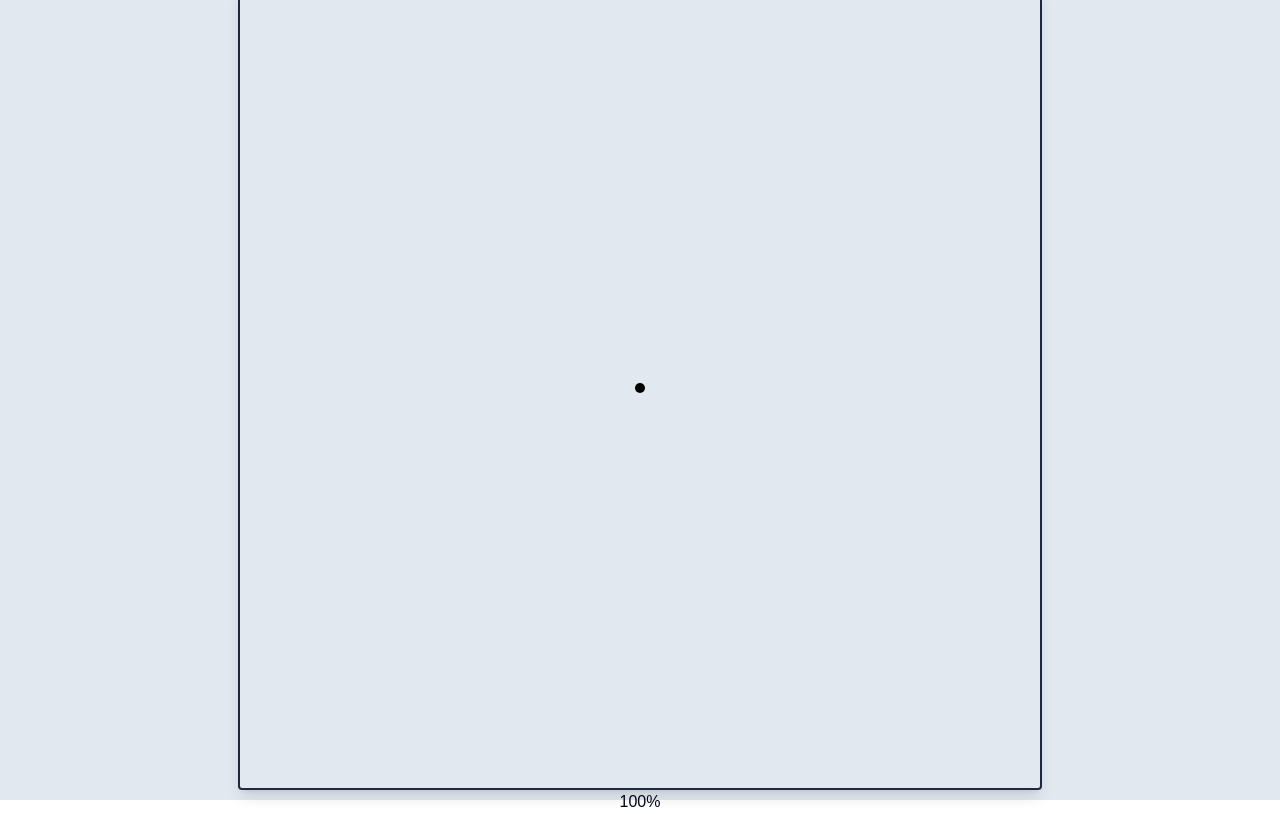
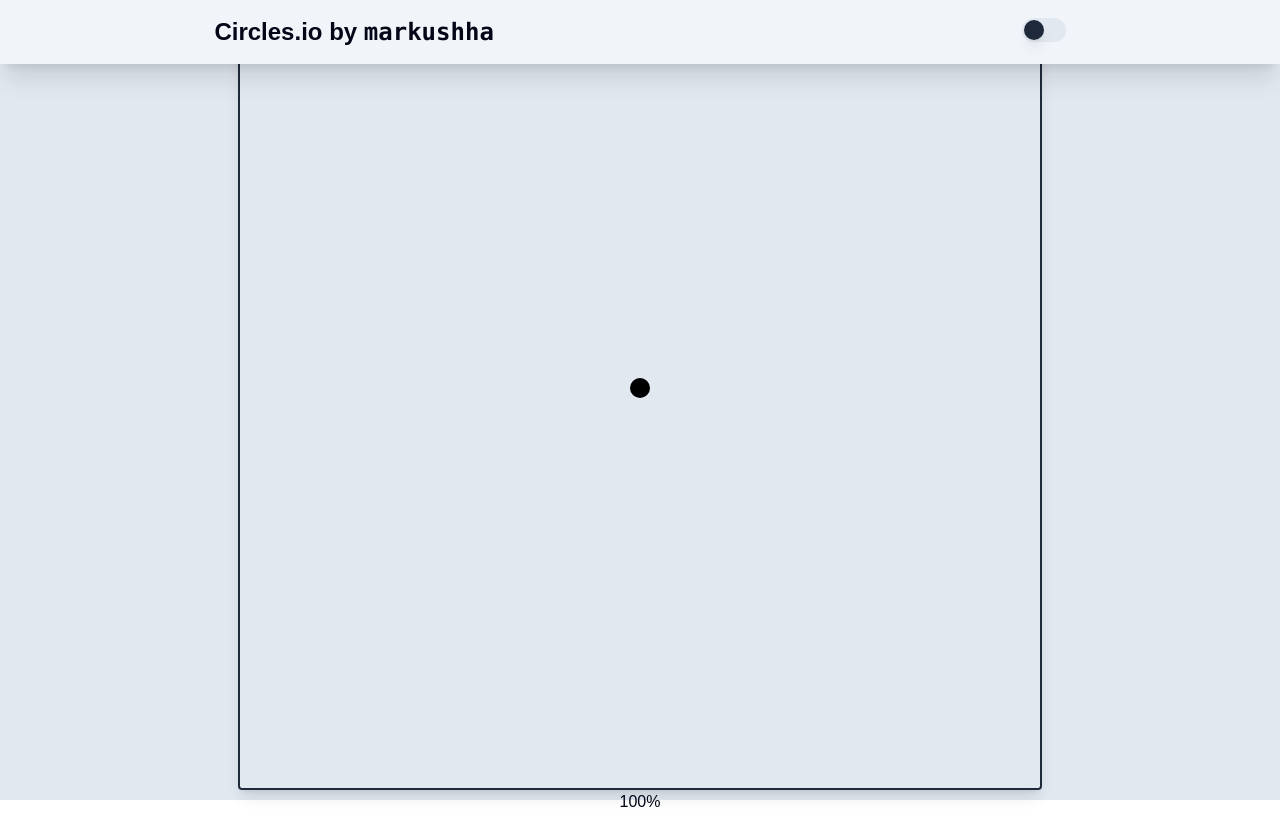
Before and after one commit to markushha/circles-io, a Next.js app: page / in a window 1280 px wide. Built offline with nearby package versions, Linux system fonts and the light colour scheme.

Commit message:
beta: remake of canvas using new formulas (working but not well)

```diff
--- a/src/app/components/layout/Layout.tsx
+++ b/src/app/components/layout/Layout.tsx
@@ -21,11 +21,11 @@ function Layout({ children, seoTitle, description }: ILayout) {
           content={description}
         />
       </Head>
-      {/* <nav>
+      <nav>
         <Navbar />
-      </nav> */}
+      </nav>
       <main>
-      <div className={`p-0 m-0 border-box w-full dark:bg-slate-900 bg-slate-200 dark:text-slate-100 text-slate-950`}>
+      <div className={`p-0 m-0 border-box h-[100vh] flex items-center justify-center w-full dark:bg-slate-900 bg-slate-200 dark:text-slate-100 text-slate-950`}>
         <div className="lg:w-[70%] md:w-[85%] w-full p-6 lg:p-0 md:p-0 h-[100vh] mx-auto flex items-center flex-col justify-center">
           {children}
         </div>
--- a/src/app/components/ui/Navbar.tsx
+++ b/src/app/components/ui/Navbar.tsx
@@ -12,7 +12,7 @@ function Navbar() {
 
   return (
     <div className="w-full fixed top-0 left-0 h-16 flex items-center p-6 lg:p-8 shadow-lg text-slate-950 font-semibold dark:text-slate-200 bg-slate-100 dark:bg-slate-800 shadow-xl">
-      <div className="lg:w-[70%] md:w-[85%] w-full h-[100vh] mx-auto flex items-center justify-center">
+      <div className="lg:w-[70%] md:w-[85%] w-full mx-auto flex items-center justify-center">
         <div className="mr-auto text-lg lg:text-2xl">
           Circles.io <span>by</span> <a target="_blank" href="https://github.com/markushha"><code>markushha</code></a>
         </div>
--- a/src/app/components/ui/PerfectCircle.tsx
+++ b/src/app/components/ui/PerfectCircle.tsx
@@ -1,20 +1,30 @@
-import React, { useState, useRef, useEffect } from 'react';
+import React, { useState, useRef, useEffect } from "react";
+
+interface Coordinate {
+  x: number;
+  y: number;
+}
 
 export default function PerfectCircle() {
-  const canvasRef = useRef(null);
-  const [drawingCoordinates, setDrawingCoordinates] = useState({ x: 0, y: 0 });
-  const [error, setError] = useState('');
-  const [circleQuality, setCircleQuality] = useState(100);
-  const [isDrawing, setIsDrawing] = useState(false);
-  const [pathCoordinates, setPathCoordinates] = useState([]);
+  const canvasRef = useRef<HTMLCanvasElement | null>(null);
+  const [drawingCoordinates, setDrawingCoordinates] = useState<Coordinate>({
+    x: 0,
+    y: 0,
+  });
+  const [error, setError] = useState<string>("");
+  const [circleQuality, setCircleQuality] = useState<number>(100);
+  const [isDrawing, setIsDrawing] = useState<boolean>(false);
+  const [pathCoordinates, setPathCoordinates] = useState<Coordinate[]>([]);
 
-  const canvasSize = 250; // Adjust the canvas size as needed
-  const dotRadius = 5; // Adjust the dot radius as needed
+  const canvasSize = 800; // Adjust the canvas size as needed
+  const dotRadius = 10; // Adjust the dot radius as needed
   const idealRadius = canvasSize / 2 - dotRadius; // Calculate the ideal radius based on canvas size and dot radius
 
   useEffect(() => {
     const canvas = canvasRef.current;
-    const ctx = canvas.getContext('2d');
+    if (!canvas) return;
+    const ctx = canvas.getContext("2d");
+    if (!ctx) return;
 
     // Clear the canvas
     ctx.clearRect(0, 0, canvas.width, canvas.height);
@@ -25,7 +35,7 @@ export default function PerfectCircle() {
 
     ctx.beginPath();
     ctx.arc(centerX, centerY, dotRadius, 0, Math.PI * 2);
-    ctx.fillStyle = 'black';
+    ctx.fillStyle = "black";
     ctx.fill();
 
     // Draw the user's drawing path
@@ -33,7 +43,7 @@ export default function PerfectCircle() {
     pathCoordinates.forEach(({ x, y }) => {
       ctx.lineTo(x, y);
     });
-    ctx.strokeStyle = 'black';
+    ctx.strokeStyle = "black";
     ctx.lineWidth = 2;
     ctx.stroke();
   }, [pathCoordinates]);
@@ -43,7 +53,7 @@ export default function PerfectCircle() {
     setPathCoordinates([]);
   };
 
-  const handleMouseMove = (event) => {
+  const handleMouseMove = (event: React.MouseEvent<HTMLCanvasElement>) => {
     const { offsetX, offsetY } = event.nativeEvent;
     setDrawingCoordinates({ x: offsetX, y: offsetY });
 
@@ -63,7 +73,7 @@ export default function PerfectCircle() {
         (drawingCoordinates.y - canvasSize / 2) ** 2
     );
 
-    if (drawingRadius < dotRadius) {
+    if (drawingRadius - 100 < dotRadius) {
       setError('Drawing too close to the dot!');
     } else {
       setError('');
@@ -74,7 +84,7 @@ export default function PerfectCircle() {
       ((idealRadius - difference) / idealRadius) * 100
     );
     setCircleQuality(qualityPercentage);
-  };
+  };;
 
   return (
     <div className="flex flex-col items-center justify-center w-full h-[100vh]">
@@ -84,8 +94,8 @@ export default function PerfectCircle() {
         onMouseDown={handleMouseDown}
         onMouseMove={handleMouseMove}
         onMouseUp={handleMouseUp}
-        width={800}
-        height={800}
+        width={canvasSize}
+        height={canvasSize}
       />
       <div className="error-message">{error}</div>
       <div className="circle-quality">{circleQuality}%</div>
```
